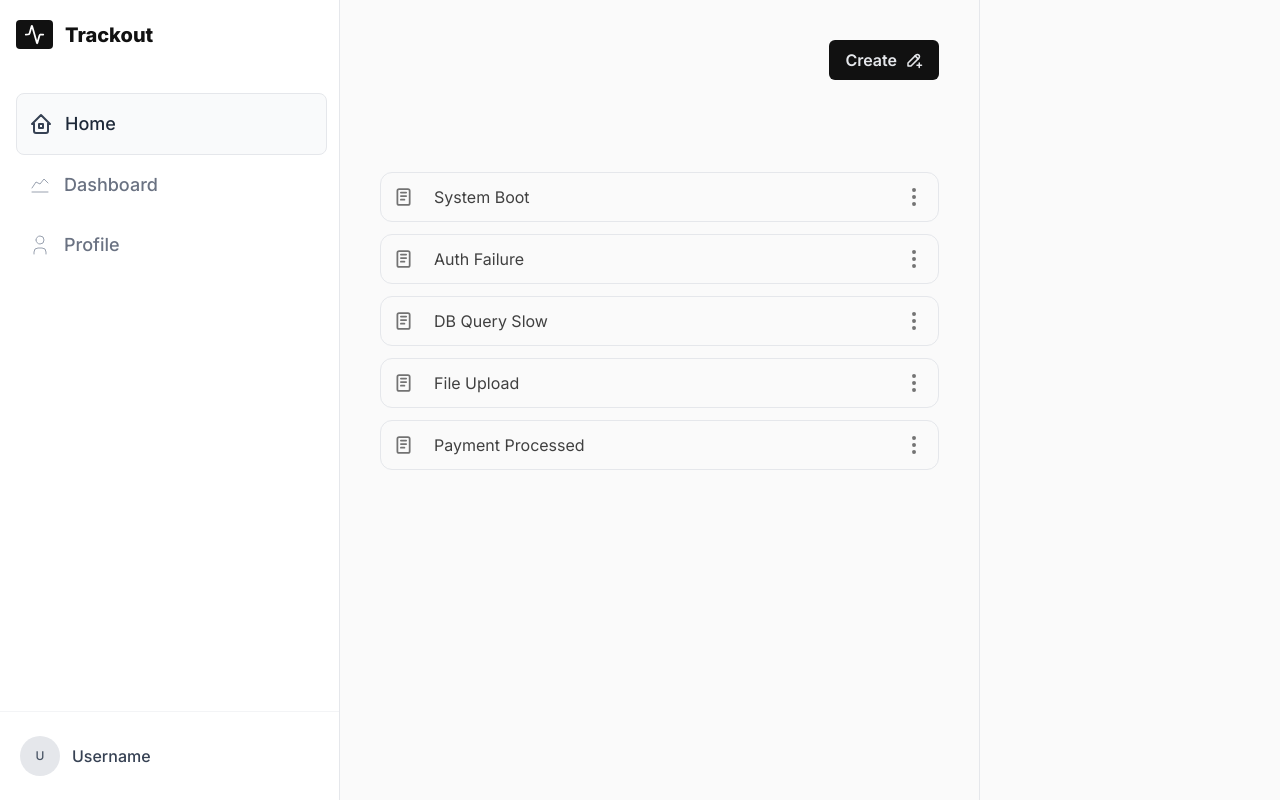
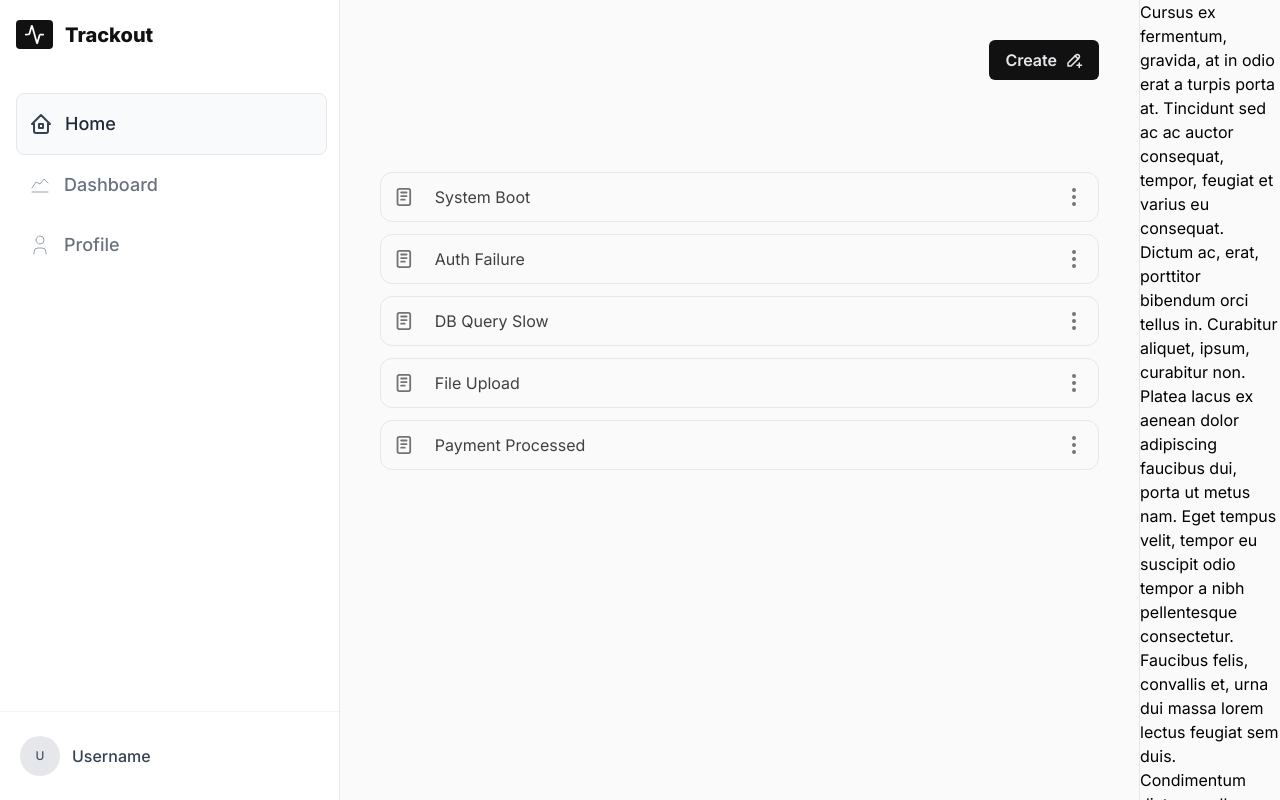
Before and after one commit to prvncodz/trackout, a React (Vite) app in the folder client/: page / in a window 1280 px wide. Built offline with nearby package versions, Linux system fonts and the light colour scheme; a web font is replaced by a local one.

Commit message:
fixed layout bugs

```diff
--- a/client/src/components/layout/SideBar.jsx
+++ b/client/src/components/layout/SideBar.jsx
@@ -52,7 +52,7 @@ const Sidebar = ({ avatarUrl, fullName, className = "" }) => {
     };
 
     return (
-        <div className={`w-85 h-screen flex flex-col bg-white border-r border-line-color  ${className}`}>
+        <div className={`w-85 shrink-0 h-screen flex flex-col bg-white border-r border-line-color   ${className}`}>
             <div className="mt-5 ml-0 w-full flex flex-start px-4">
                 <Logo className={"text-gray-800 font-extrabold text-xl"} />
             </div>
--- a/client/src/pages/HomePage.jsx
+++ b/client/src/pages/HomePage.jsx
@@ -51,20 +51,20 @@ const Popup = () => {
         <ul className=" absolute top-10 right-0 z-10 w-50 bg-neutral-50 text-neutral-500 flex flex-col gap-5 border border-line-color p-5 shadow-md  rounded-xl">
             <li className="flex ">
                 <span>
-                    <IconPencil />
+                    <IconPencil size={24} />
                 </span>
                 <h3 className="ml-3"> Edit Log</h3>
             </li>
             <li className="flex ">
                 <span>
-                    <IconCopy />
+                    <IconCopy size={24} />
                 </span>
                 <h3 className="ml-3"> Duplicate Log</h3>
 
             </li>
             <li className="flex ">
                 <span>
-                    <IconTrash />
+                    <IconTrash size={24} />
                 </span>
                 <h3 className="ml-3"> Delete Log</h3>
 
@@ -89,10 +89,13 @@ const Log = ({ log, ActiveLog, setActiveLog }) => {
     )
 }
 
+
+
+
 const AllLogs = () => {
     const [ActiveLog, setActiveLog] = useState(null);
     return (
-        <div className="bg-neutral-50 w-[50vw] relative h-screen overflow-auto mx-auto flex flex-col justify-start items-end gap-3 border-r border-line-color px-10 py-10">
+        <div className="bg-neutral-50 w-200 shrink-0 relative h-screen overflow-auto mx-auto flex flex-col justify-start items-end gap-3 border-r border-line-color px-10 py-10">
             <Button className="hidden  lg:flex">
                 Create
                 <span><IconPencilPlus size={18} className="ml-2" /></span>
@@ -105,10 +108,26 @@ const AllLogs = () => {
     )
 }
 
+const ShowLog = ({ log }) => {
+    return (
+        <div className=" h-screen flex flex-1 overflow-hidden text-wrap  ">
+            Cursus ex fermentum, gravida, at in odio erat a turpis porta at. Tincidunt sed ac ac auctor consequat, tempor, feugiat et varius eu consequat. Dictum ac, erat, porttitor bibendum orci tellus in. Curabitur aliquet, ipsum, curabitur non. Platea lacus ex aenean dolor adipiscing faucibus dui, porta ut metus nam. Eget tempus velit, tempor eu suscipit odio tempor a nibh pellentesque consectetur. Faucibus felis, convallis et, urna dui massa lorem lectus feugiat sem duis. Condimentum dictum, nulla imperdiet pulvinar tempor, nulla pellentesque convallis eu consequat convallis. Cursus tempor, ante, risus ac cras nunc lorem maximus nec duis justo. Eu ut, ac erat id vulputate dictumst adipiscing consequat, posuere placerat amet. Eu, hac, elit est sed nullam tortor tempor tristique tristique vel dui. Fringilla eget aenean velit, id.
+        </div>
+    )
+}
+
+const HomePageContent = () => {
+    return (
+        <div className="flex justify-start items-start h-screen w-full">
+            <AllLogs />
+            <ShowLog />
+        </div>
+    )
+}
 const HomePage = () => {
     return (
         <SideBarLayout>
-            <AllLogs />
+            <HomePageContent />
         </SideBarLayout>
     )
 }
```
